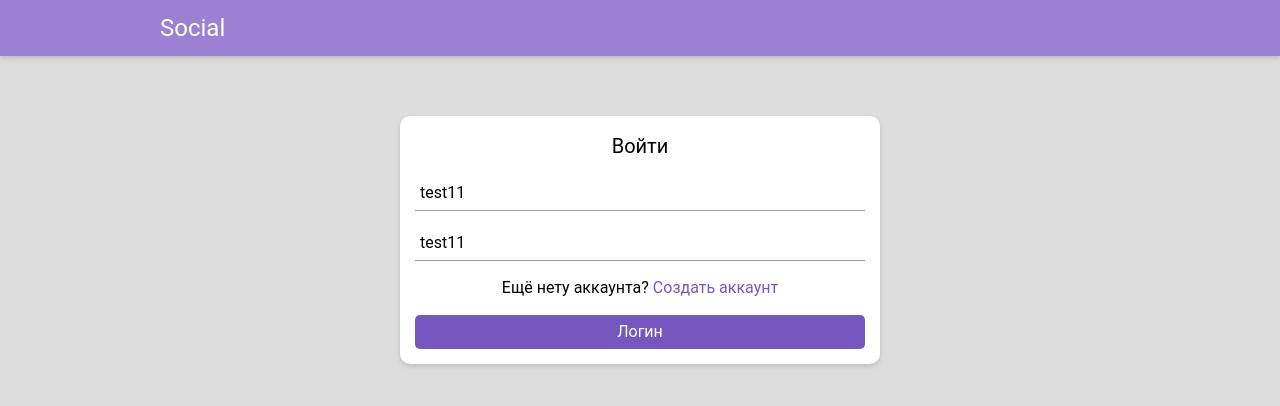
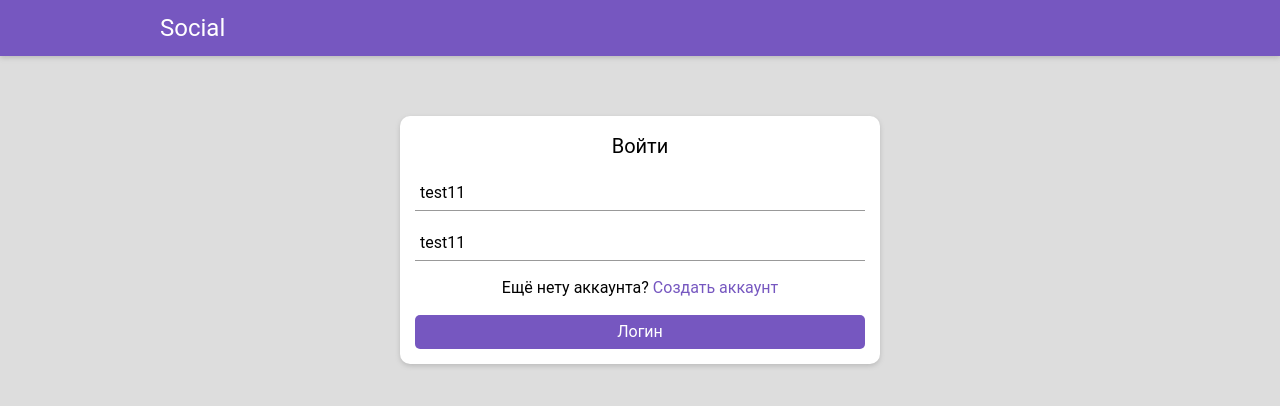
Before and after one commit to Bravo185356/social-vue, a Vue app: page /#/login in a window 1280 px wide. Shown: the top 406 px of the page. Built offline with nearby package versions, Linux system fonts and the light colour scheme.

Commit message:
change background color AppHeader

```diff
--- a/src/components/AppHeader/AppHeader.scss
+++ b/src/components/AppHeader/AppHeader.scss
@@ -1,7 +1,7 @@
 @import '@/styles/_variables.scss';
 
 .header {
-    background-color: rgb(154, 129, 211);
+    background-color: $purple-color;
     color: white;
     border-radius: 0;
     padding: 0px 15px;
```
